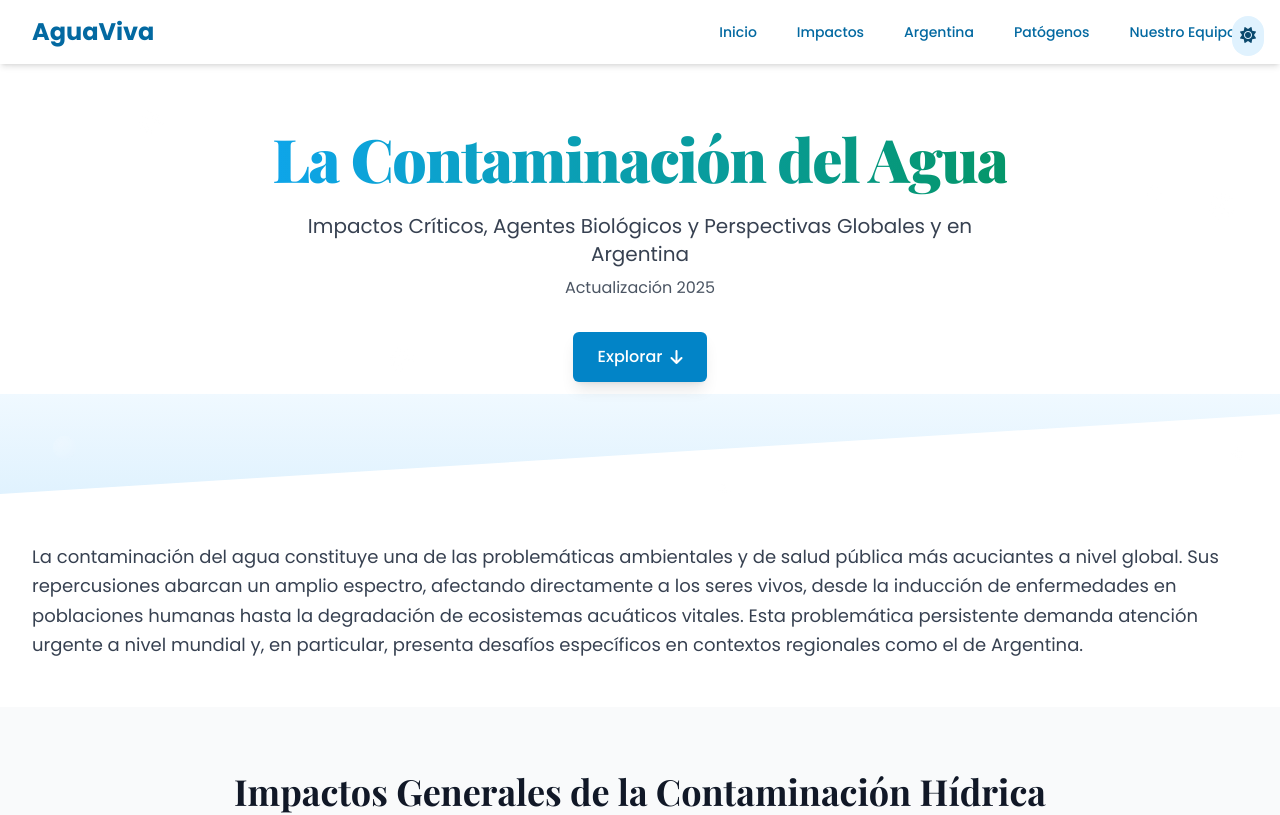
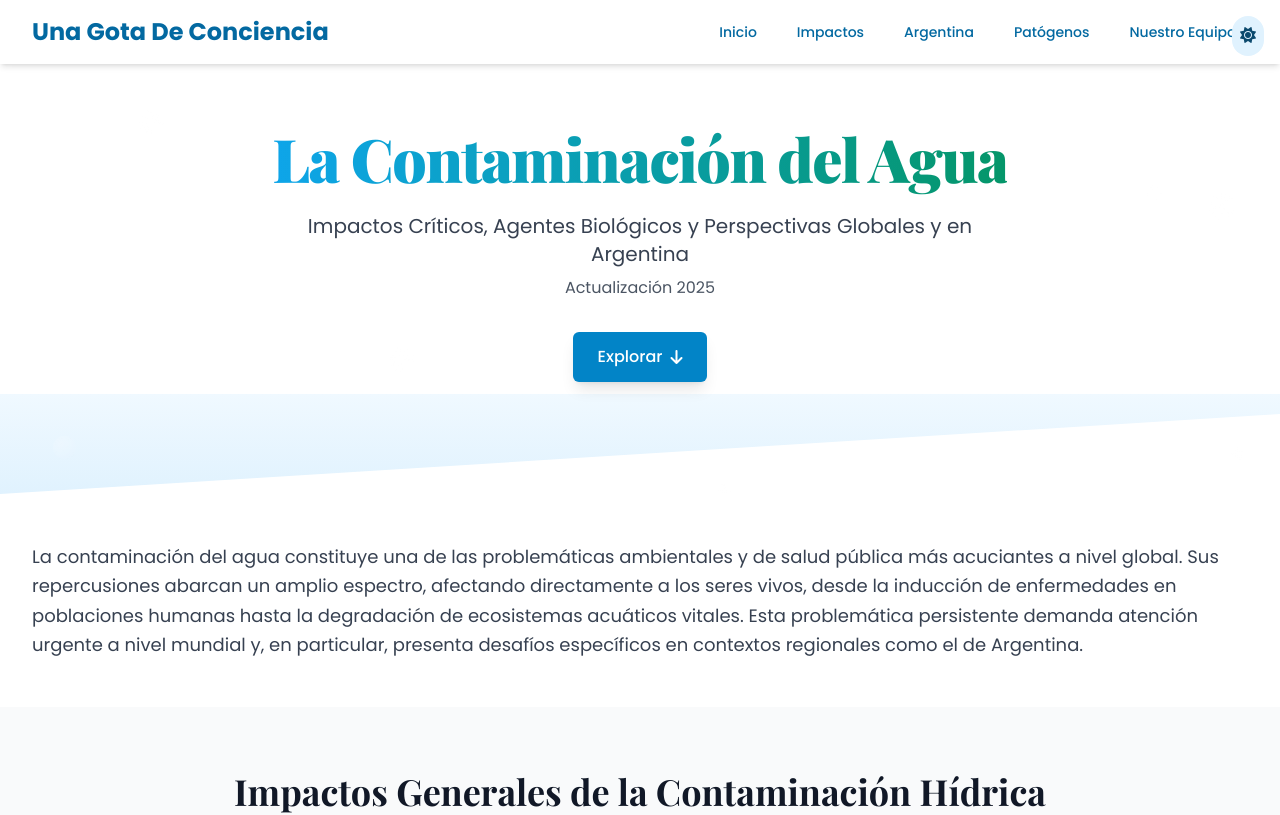
Before and after one commit to alex000120/csnat, a plain HTML site: page index.html in a window 1280 px wide. Shown: the top 815 px of the page. Drawn offline with nearby package versions, Linux system fonts and the light colour scheme.

Commit message:
Update index.html

```diff
--- a/index.html
+++ b/index.html
@@ -174,7 +174,7 @@
             <div class="flex items-center justify-between h-16">
                 <div class="flex items-center">
                     <div class="flex-shrink-0">
-                        <span class="text-primary-700 dark:text-primary-300 text-2xl font-bold">AguaViva</span>
+                        <span class="text-primary-700 dark:text-primary-300 text-2xl font-bold">Una Gota De Conciencia</span>
                     </div>
                 </div>
                 <div class="hidden md:block">
@@ -537,7 +537,7 @@
                     <p class="text-sm text-gray-400">Subsede Los Ralos</p>
                 </div>
                 <div class="text-sm text-gray-400">
-                    <p>Proyecto Educativo - La Contaminación del Agua 2025</p>
+                    <p>Una Gota De Conciencia - La Contaminación del Agua 2025</p>
                     <p class="mt-1">Creado por alumnos de primer año y profesores</p>
                 </div>
                 <div class="mt-4 md:mt-0 flex space-x-4">
```
